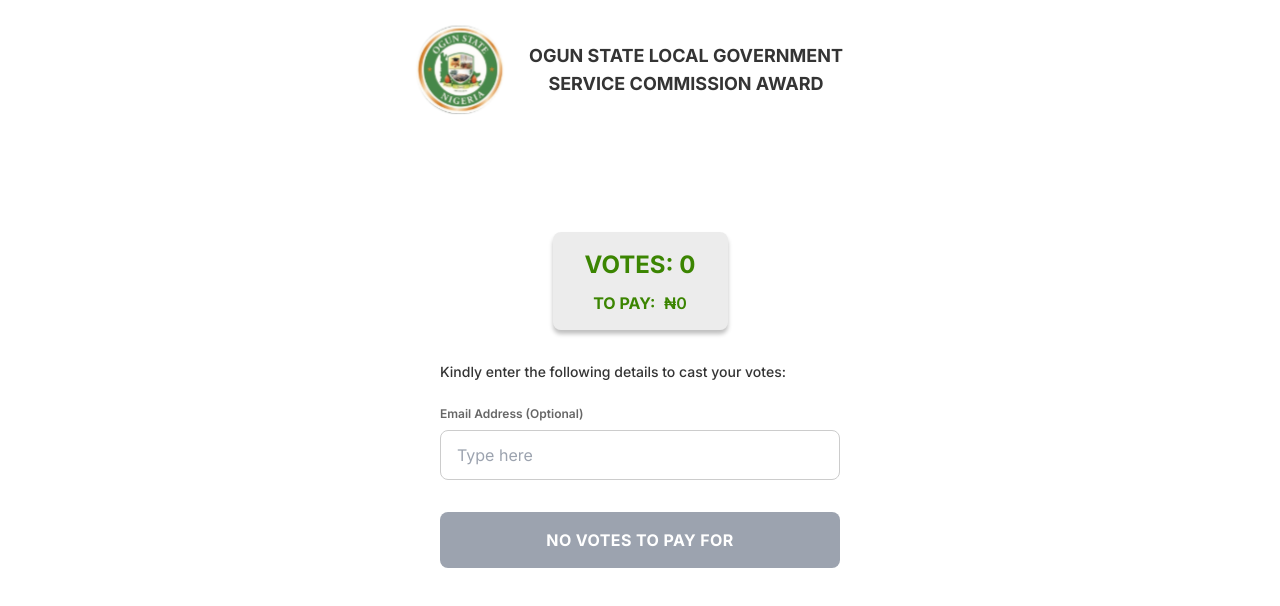
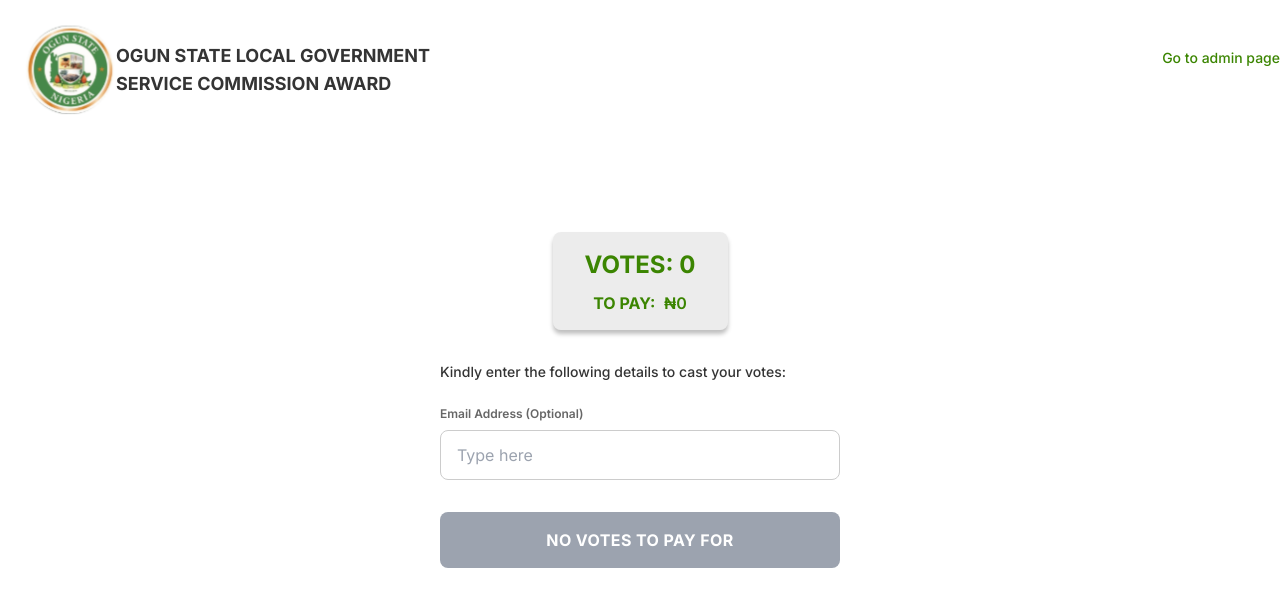
Before and after one commit to Tomivan/OSLGSC-Test, a Next.js app: page /voter-details in a window 1280 px wide. Shown: the top 606 px of the page. Built offline with nearby package versions, Linux system fonts and the light colour scheme; no server answers; a web font is replaced by a local one.

Commit message:
added admin route

```diff
--- /dev/null
+++ b/app/admin/adminNav.tsx
@@ -0,0 +1,23 @@
+"use client";
+import React from "react";
+import logo from "../assets/logo.svg";
+import Image from "next/image";
+
+const AdminNav = () => {
+    return (
+        <div className="max-w-md md:max-w-[1280px] flex justify-center md:mx-auto bg-white overflow-hidden">
+            <section className="p-6 w-full md:w-[500px] flex">
+                <Image
+                    src={logo}
+                    alt="OSLGSC Logo"
+                    className="w-[80px] h-[80px] md:w-[92px] md:h-[92px]"
+                />
+                <h1 className="font-bold w-fit text-[13.5px] leading-[18px] md:text-lg uppercase text-center text-[#343434] my-auto">
+                    Ogun State Local Government Service Commission Award
+                </h1>
+            </section>
+        </div>
+    );
+};
+
+export default AdminNav;
--- a/app/admin/login/page.tsx
+++ b/app/admin/login/page.tsx
@@ -4,7 +4,7 @@
 import { useRouter } from "next/navigation";
 import { useAdminAuth } from "../../context/AdminAuthContext";
 import Link from "next/link";
-import Navbar from "@/app/components/Navbar";
+import AdminNav from "../adminNav";
 
 const AdminLogin = () => {
   const [email, setEmail] = useState("");
@@ -44,7 +44,7 @@
 
   return (
     <div className="min-h-screen bg-gray-50 flex flex-col justify-center py-12 sm:px-6 lg:px-8">
-      <Navbar />
+      <AdminNav />
       <div className="sm:mx-auto sm:w-full sm:max-w-md">
         <h2 className="mt-6 text-center text-3xl font-extrabold text-gray-900">
           Admin Portal
--- a/app/components/Navbar.tsx
+++ b/app/components/Navbar.tsx
@@ -2,20 +2,27 @@
 import React from "react";
 import logo from "../assets/logo.svg";
 import Image from "next/image";
+import Link from "next/link";
 
 const Navbar = () => {
 	return (
-		<div className="max-w-md md:max-w-[1280px] flex justify-center md:mx-auto bg-white overflow-hidden">
+		<div className="max-w-md md:max-w-[1280px] flex justify-between md:mx-auto bg-white overflow-hidden">
 			<section className="p-6 w-full md:w-[500px] flex">
 				<Image
 					src={logo}
 					alt="OSLGSC Logo"
 					className="w-[80px] h-[80px] md:w-[92px] md:h-[92px]"
 				/>
-				<h1 className="font-bold w-fit text-[13.5px] leading-[18px] md:text-lg uppercase text-center text-[#343434] my-auto">
+				<h1 className="font-bold w-fit text-[13.5px] leading-[18px] md:text-lg uppercase text-[#343434] my-auto">
 					Ogun State Local Government Service Commission Award
 				</h1>
 			</section>
+			<Link
+				href="/admin/login"
+				className="text-[#3B8501] hover:text-[#2d6801] text-sm font-medium mt-12"
+				>
+				Go to admin page
+			</Link>
 		</div>
 	);
 };
```
